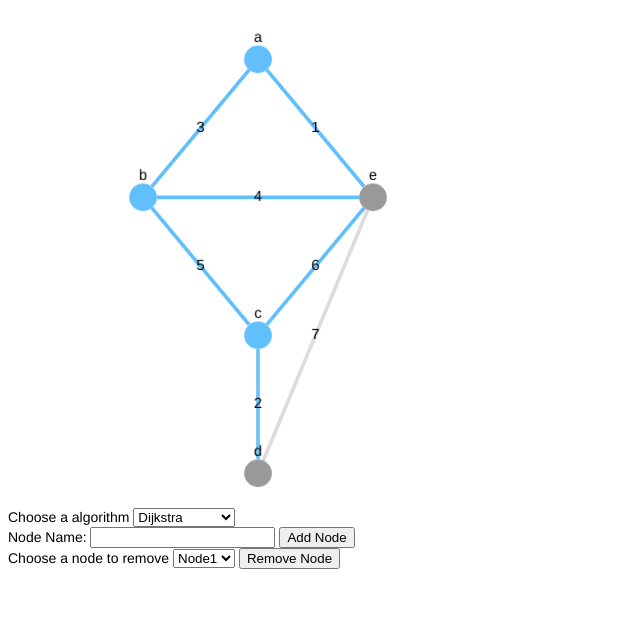
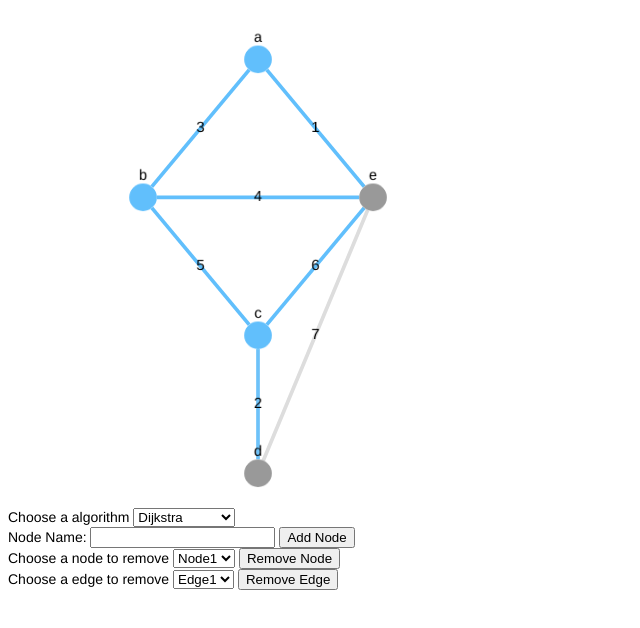
Before and after one commit to G-Amar/Network-Routing-Visualized, a website built with Vite: page index.html in a window 1280 px wide. Shown: the whole page, without its empty margins (0-640 px from the left). Built offline with nearby package versions, Linux system fonts and the light colour scheme.

Commit message:
Added dropdown to remove edges

```diff
--- a/index.html
+++ b/index.html
@@ -29,8 +29,17 @@
       </select>
       <button id="removeNodebutton">Remove Node</button>
     </div>
+    <div>
+      <label for="removeedge">Choose a edge to remove</label>
+      <select name="removeedge" id="removeedge">
+        <option value="edge1">Edge1</option>
+        <option value="edge2">Edge2</option>
+      </select>
+      <button id="removeEdgebutton">Remove Edge</button>
+    </div>
+    <div>
 
-
+    </div>
     <script type="module" src="/main.js"></script>
   </body>
 </html>
```
